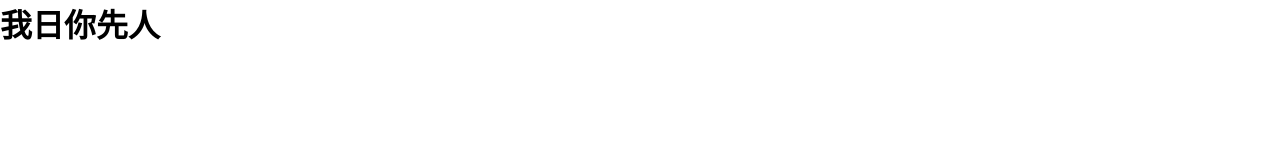
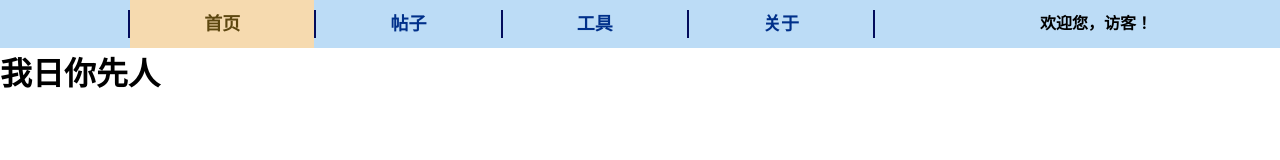
Before and after one commit to lr580/web_homework, a plain HTML site: page index.html in a window 1280 px wide. Drawn offline with Linux system fonts and the light colour scheme.

Commit message:
实现了导航栏

```diff
--- a/index.html
+++ b/index.html
@@ -7,14 +7,19 @@
     <meta name="viewport" content="width=device-width, initial-scale=1.0">
     <title>星月的编程学习小站</title>
     <link rel="stylesheet" href="css/index.css">
+    <link rel="stylesheet" href="css/nav.css">
     <script src="js/jquery.js"></script>
     <script src="js/index.js"></script>
+    <script src="js/nav.js"></script>
 </head>
 
 
 
 <body>
     <!-- <iframe src="nav.html" frameborder="0" width="100%" height="48px" id="ifr"></iframe> -->
+    <!--模拟iframe-->
+    <div id="ifr">加载中……</div>
+
     <h1>我日你先人</h1>
 </body>
 
--- a/js/nav.js
+++ b/js/nav.js
@@ -1,4 +1,5 @@
 "use strict";
+var xmlhttp;
 $(() => {
     // $(window).resize(size_change);
     // size_change();
@@ -6,7 +7,33 @@ $(() => {
 
     // build_href('index');
     // build_href('posts');
+
+    //读取nav.html并将body内容增加到其他html内
+    //已经尝试过了frame, iframe, worker多线程等方法，能力有限，均未能框架间或跨页面的信息交互，所以采用这样的方法实现导航栏模板
+
+    if (window.XMLHttpRequest) {
+        xmlhttp = new XMLHttpRequest();
+    } else {
+        xmlhttp = new ActiveXObject('Microsoft.XMLHTTP');
+    }
+    xmlhttp.onreadystatechange = load_nav_html;
+    xmlhttp.open('GET', 'nav.html', true);
+    xmlhttp.send();
+
 });
+
+function load_nav_html() {
+    if (xmlhttp.readyState == 4) {
+        if (xmlhttp.status == 200) {
+            let htmlcode = xmlhttp.responseText;
+            let regexp = /<body[^>]*>([\s\S]+?)<\/body>/i;
+            let body_innerHTML = htmlcode.match(regexp)[1];
+            $('#ifr')[0].innerHTML = body_innerHTML;
+            build_href('index');
+            build_href('posts');
+        }
+    }
+}
 
 // var href_info;
 // onmessage = (e) => {
@@ -18,13 +45,21 @@ $(() => {
 
 function build_href(htm) {
     let obj = $('#' + htm);
+    let new_href = location.href;
+    let fix_pos = Math.max(0, new_href.lastIndexOf('/'));
+    let now_htm_name = new_href.substr(fix_pos + 1).split('.')[0];
+    if (now_htm_name == htm) {
+        obj.attr('now', htm);
+    }
     // let obj = document.getElementById(htm);
-    obj.onclick = () => {
+    obj[0].onclick = () => {
         $('.nav_bar').removeAttr('now');
         obj.attr('now', htm);
-        let new_href = location.href;
-        let fix_pos = Math.max(0, new_href.lastIndexOf('/'));
+
         new_href = new_href.substr(0, fix_pos) + '/' + htm + '.html';
+        if (new_href == location) {
+            return;
+        }
         location.href = new_href;
         console.log(location.href);
     };
```
Also changed, not shown: posts.html (+4 -1 lines).
